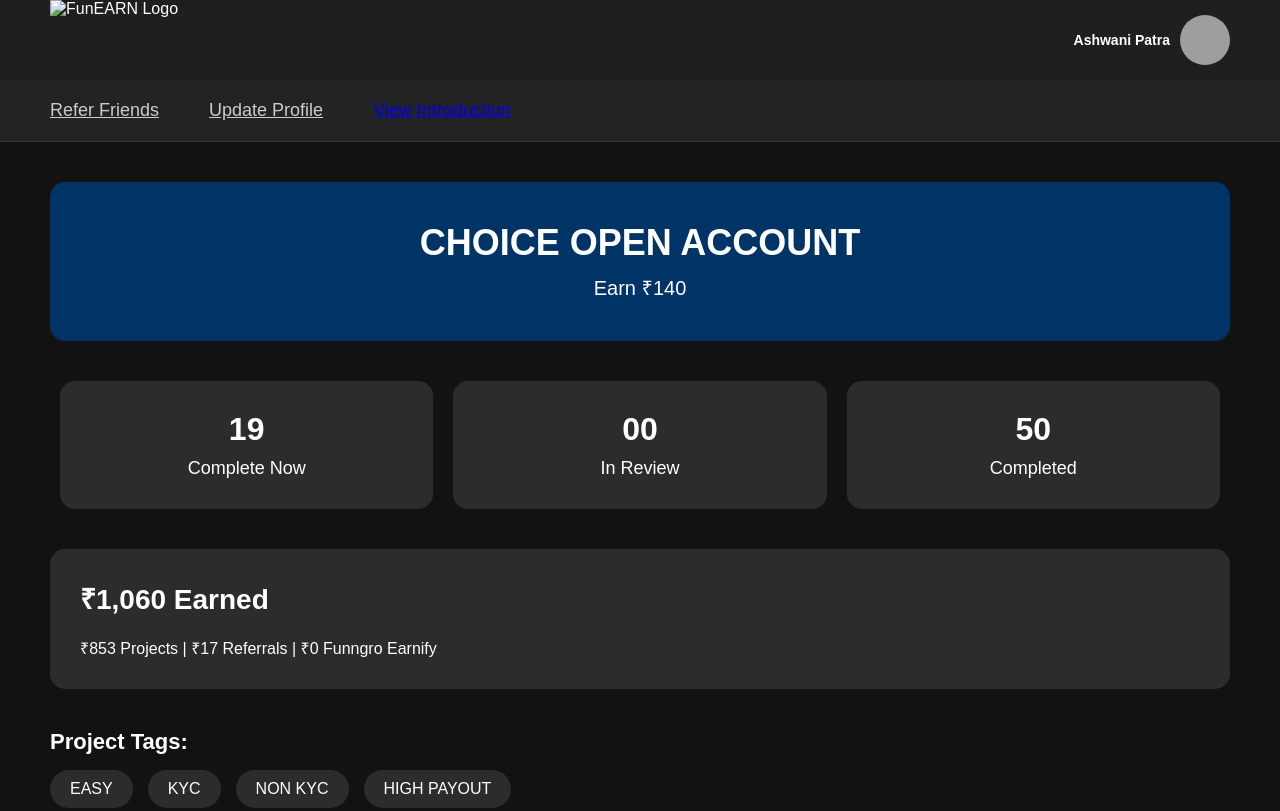
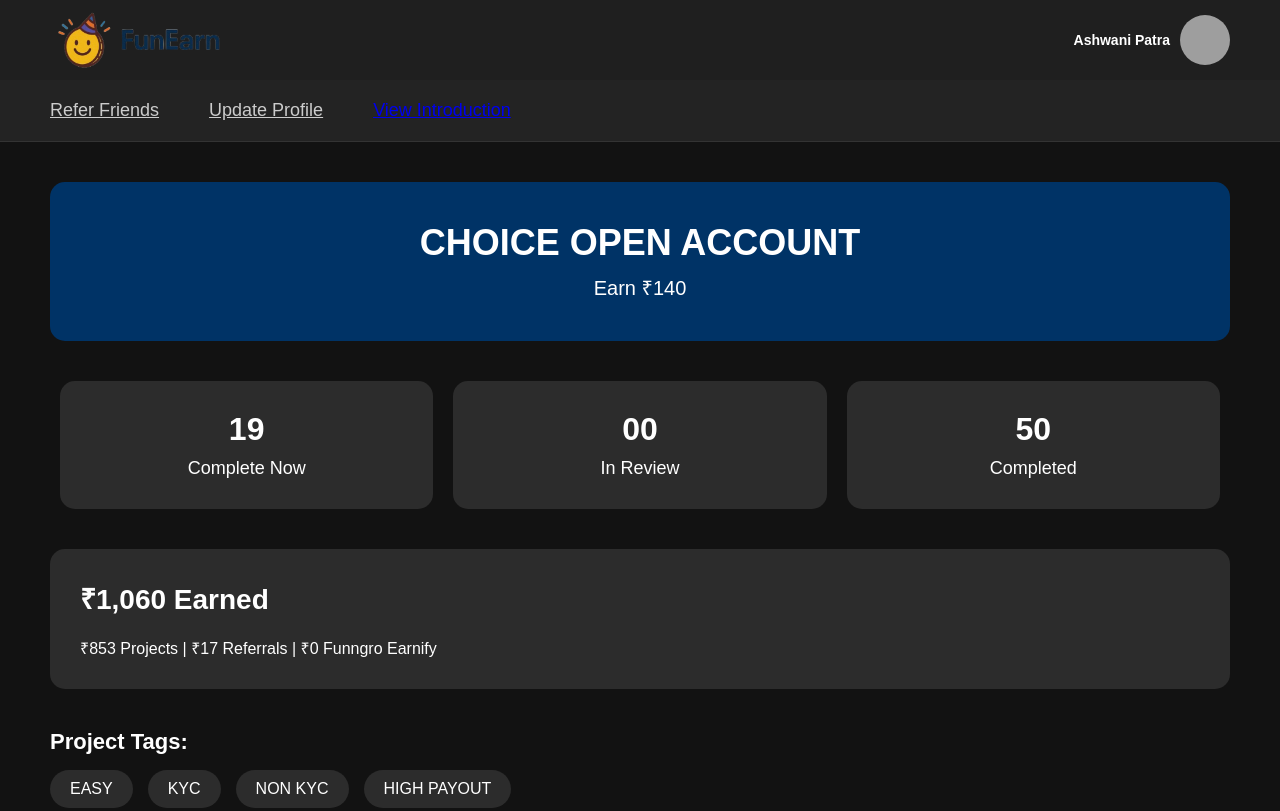
Before and after one commit to yashwantsinghjaat/freelancer, a plain HTML site: page home.html in a window 1280 px wide. Shown: the top 811 px of the page. Drawn offline with Linux system fonts and the light colour scheme; grey boxes are pictures that could not be loaded.

Commit message:
Update home.html

```diff
--- a/home.html
+++ b/home.html
@@ -10,7 +10,7 @@
 
   <div class="topbar">
     <div class="logo">
-      <img src="images/funearn.png" alt="FunEARN Logo">
+      <img src="funearn.png" alt="FunEARN Logo">
     </div>
     <div class="profile">
         <a href="profile.html">
```
